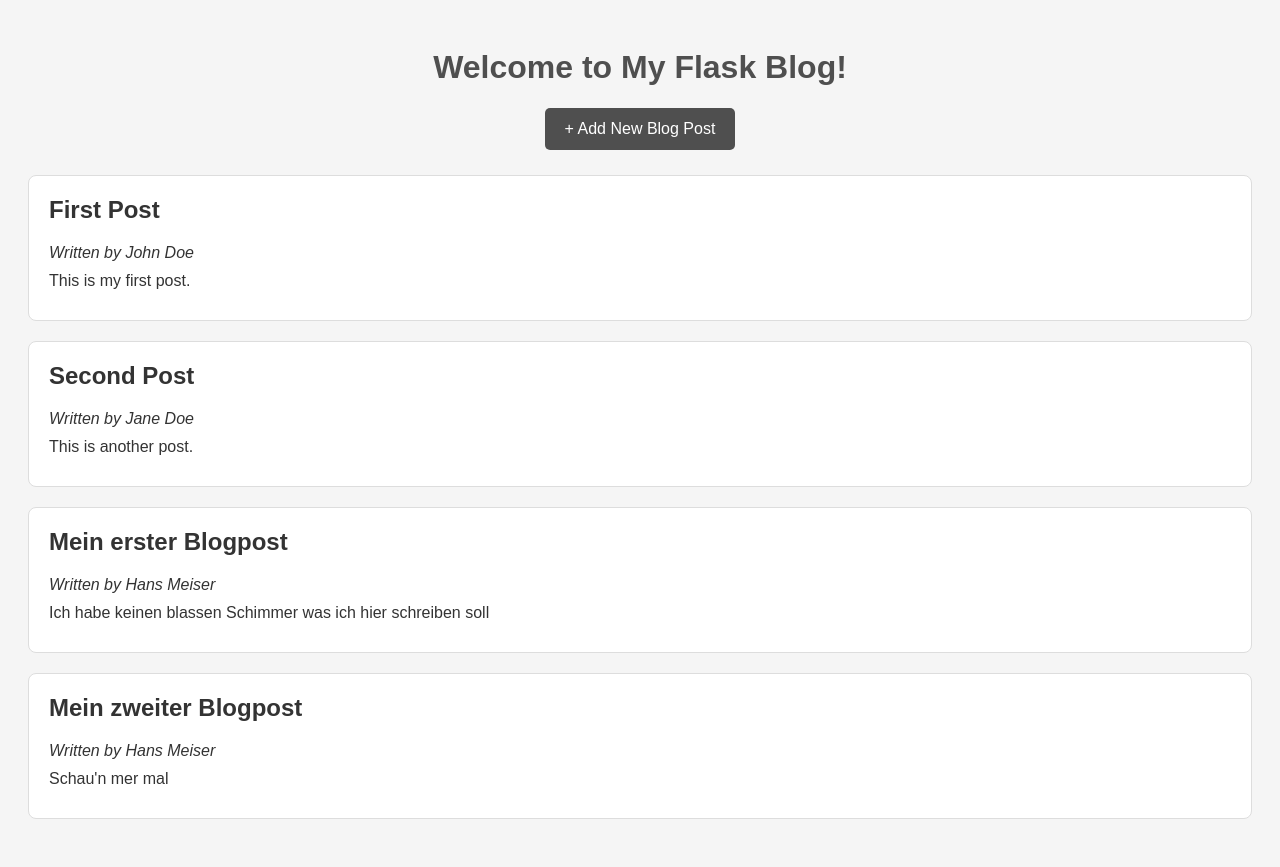
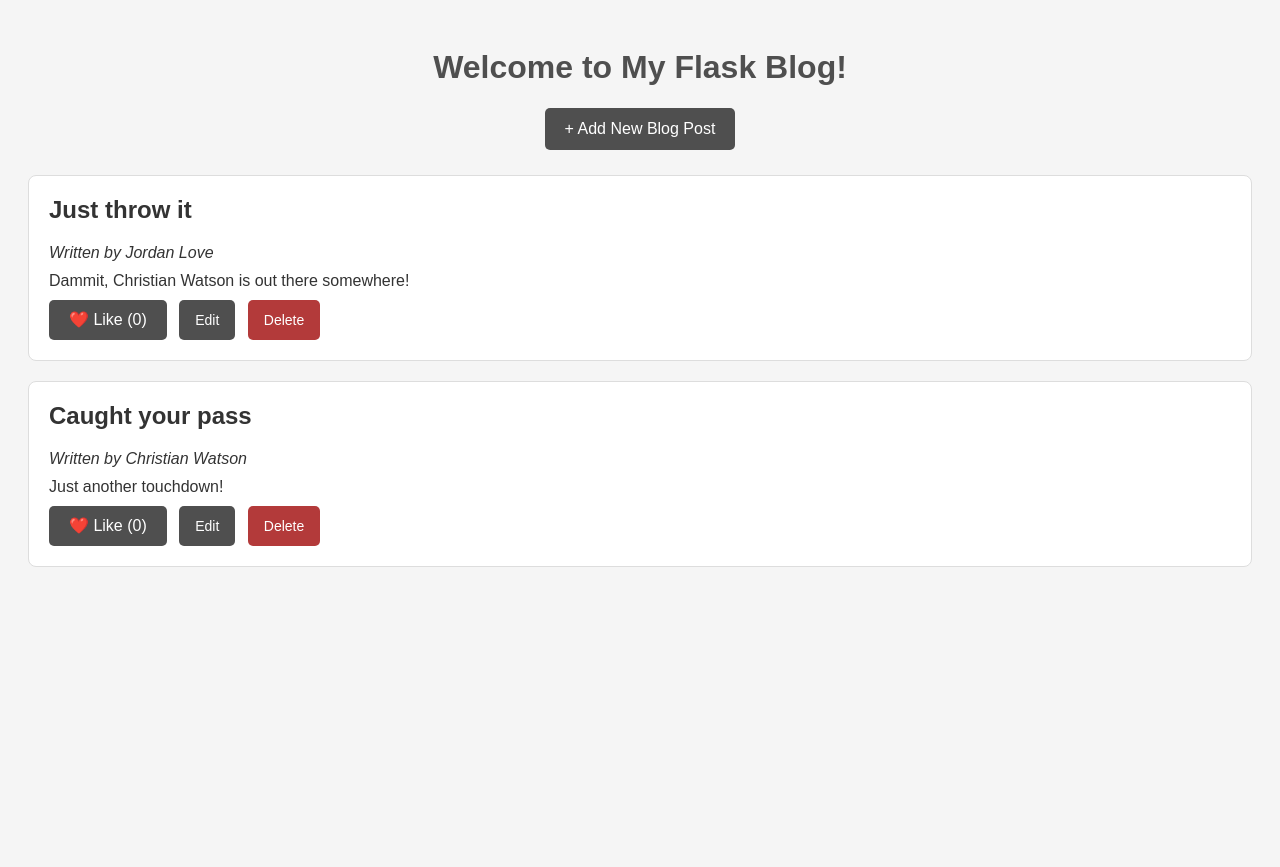
Before and after one commit to adiwisch/masterblog, a Flask app: page / in a window 1280 px wide. After the commit the page ends 567 px from the top, so only its background shows below. Run offline with Flask 3, Linux system fonts and the light colour scheme.

Commit message:
Blogposts löschen Blogposts aktualisieren Like Funktionalität Templates zusammengefasst

```diff
--- a/app.py
+++ b/app.py
@@ -1,44 +1,145 @@
-from flask import Flask, render_template, request, redirect, url_for
+"""Flask blog application with storage in JSON file"""
+
 import json
+from flask import Flask, render_template, request, redirect, url_for, flash
+
 
 app = Flask(__name__)
+app.secret_key = "andres_temporary_secret_key"
 
 def load_blog_posts():
+    """Load all blog posts from the JSON file."""
     with open('blog_posts.json', 'r', encoding='utf-8') as file:
         return json.load(file)
 
 
 def save_blog_posts(posts):
+    """Save all blog posts to the JSON file."""
     with open('blog_posts.json', 'w', encoding='utf-8') as file:
         json.dump(posts, file, indent=4, ensure_ascii=False)
+
+def get_post_by_id(post_id):
+    """Return a blog post by its ID - None if no post was found with that ID."""
+    blog_posts = load_blog_posts()
+
+    return next(
+        (post for post in blog_posts if post['id'] == post_id),
+        None
+    )
+
 @app.route('/')
 def index():
-    with open('blog_posts.json', 'r', encoding='utf-8') as file:
-        blog_posts = load_blog_posts()
+    """Display all blog posts."""
+    blog_posts = load_blog_posts()
     return render_template('index.html', posts=blog_posts)
 
 @app.route('/add', methods=['GET', 'POST'])
 def add():
+    """Create a new blog post or display the form to do so."""
     if request.method == 'POST':
-
+        # Load all blog posts
         blog_posts = load_blog_posts()
+        # get values from form
         author = request.form.get('author')
         title = request.form.get('title')
         content = request.form.get('content')
 
+        # get new ID
         new_id = max((post['id'] for post in blog_posts), default=0) + 1
 
         new_post = {
             'id': new_id,
             'author': author,
             'title': title,
-            'content': content
+            'content': content,
+            'likes': 0
         }
 
+        # add new post to existing ones
         blog_posts.append(new_post)
+        # save posts
         save_blog_posts(blog_posts)
         return redirect(url_for('index'))
-    return render_template('add.html')
+    return render_template('post_form.html')
+
+@app.route('/delete/<int:post_id>')
+def delete(post_id):
+    """Delete a blog post by ID and redirect to the index. Display success and error messages"""
+    # Load all blog posts
+    blog_posts = load_blog_posts()
+    # look for post with specified ID
+    post_to_delete = next(
+        (post for post in blog_posts if post['id'] == post_id),
+        None
+    )
+
+    if post_to_delete is None:
+        # no post found: show error message
+        flash(f'Error 404: Blog post with ID {post_id} was not found.', 'error')
+    else:
+        # post found: remove post from all posts
+        blog_posts.remove(post_to_delete)
+        # save posts
+        save_blog_posts(blog_posts)
+        # show success message
+        flash(f'Blog post "{post_to_delete["title"]}" was deleted successfully.', 'success')
+
+    return redirect(url_for('index'))
+
+
+@app.route('/update/<int:post_id>', methods=['GET', 'POST'])
+def update(post_id):
+    """Update an existing blog post or display the form to do so."""
+    # Get the blog post
+    post = get_post_by_id(post_id)
+
+    # return error if none found
+    if post is None:
+        return "Post not found", 404
+
+    if request.method == 'POST':
+        # Load all blog posts
+        blog_posts = load_blog_posts()
+
+        # Get updated form data
+        author = request.form.get('author')
+        title = request.form.get('title')
+        content = request.form.get('content')
+
+        # Update the selected post
+        for blog_post in blog_posts:
+            if blog_post['id'] == post_id:
+                blog_post['author'] = author
+                blog_post['title'] = title
+                blog_post['content'] = content
+                break
+
+        # Save the updated posts
+        save_blog_posts(blog_posts)
+
+        flash('Blog post updated successfully!', 'success')
+        return redirect(url_for('index'))
+
+    # GET request: display the pre-filled form
+    return render_template('post_form.html', post=post)
+
+@app.route('/like/<int:post_id>', methods=['POST'])
+def like(post_id):
+    """Increment the like count of a blog post."""
+    # load all blog posts
+    blog_posts = load_blog_posts()
+
+    for post in blog_posts:
+        # find post with ID
+        if post['id'] == post_id:
+            # increment 'likes' count by 1
+            post['likes'] = post.get('likes', 0) + 1
+            # save posts
+            save_blog_posts(blog_posts)
+            break
+
+    return redirect(url_for('index'))
+
 
 
 if __name__ == '__main__':
--- a/blog_posts.json
+++ b/blog_posts.json
@@ -1,26 +1,14 @@
 [
     {
         "id": 1,
-        "author": "John Doe",
-        "title": "First Post",
-        "content": "This is my first post."
+        "author": "Jordan Love",
+        "title": "Just throw it",
+        "content": "Dammit, Christian Watson is out there somewhere!"
     },
     {
         "id": 2,
-        "author": "Jane Doe",
-        "title": "Second Post",
-        "content": "This is another post."
-    },
-    {
-        "id": 3,
-        "author": "Hans Meiser",
-        "title": "Mein erster Blogpost",
-        "content": "Ich habe keinen blassen Schimmer was ich hier schreiben soll"
-    },
-    {
-        "id": 4,
-        "author": "Hans Meiser",
-        "title": "Mein zweiter Blogpost",
-        "content": "Schau'n mer mal"
+        "author": "Christian Watson",
+        "title": "Caught your pass",
+        "content": "Just another touchdown!"
     }
 ]
--- a/static/style.css
+++ b/static/style.css
@@ -112,3 +112,101 @@ button[type="submit"]:hover {
 .add-post-button:hover {
     background-color: #333;
 }
+
+
+.delete-post-button {
+    display: inline-block;
+    background-color: #B33A3A;
+    color: #FFF;
+    padding: 8px 14px;
+    border-radius: 5px;
+    text-decoration: none;
+    font-size: 14px;
+}
+
+.delete-post-button:hover {
+    background-color: #8F2929;
+}
+
+
+.status-message {
+    max-width: 600px;
+    margin: 0 auto 20px;
+    padding: 15px 20px;
+    border-radius: 8px;
+    text-align: center;
+    font-weight: bold;
+}
+
+.status-message.success {
+    color: #276738;
+    background-color: #E3F4E7;
+    border: 1px solid #B5DDBD;
+}
+
+.status-message.error {
+    color: #9B2525;
+    background-color: #FBE7E7;
+    border: 1px solid #E8BABA;
+}
+
+
+.edit-post-button {
+    display: inline-block;
+    background-color: #4F4F4F;
+    color: #FFF;
+    padding: 8px 14px;
+    border-radius: 5px;
+    text-decoration: none;
+    font-size: 14px;
+    margin-right: 8px;
+}
+
+.edit-post-button:hover {
+    background-color: #333;
+}
+
+
+.like-form {
+    display: inline-block;
+    margin-right: 8px;
+}
+
+.like-button {
+    background-color: #F5F5F5;
+    color: #B33A3A;
+    padding: 8px 14px;
+    border: 1px solid #DDD;
+    border-radius: 5px;
+    font-size: 14px;
+    cursor: pointer;
+}
+
+.like-button:hover {
+    background-color: #FBE7E7;
+}
+
+
+/* Consistent height and alignment for all post buttons */
+.like-button,
+.edit-post-button,
+.delete-post-button {
+    box-sizing: border-box;
+    display: inline-flex;
+    align-items: center;
+    justify-content: center;
+    height: 40px;
+    padding: 0 16px;
+    border-radius: 5px;
+    font-family: Arial, sans-serif;
+    font-size: 14px;
+    line-height: 1;
+    vertical-align: middle;
+}
+
+/* Remove default spacing around the Like form */
+.like-form {
+    display: inline-flex;
+    margin: 0 8px 0 0;
+    vertical-align: middle;
+}
--- a/templates/index.html
+++ b/templates/index.html
@@ -1,3 +1,4 @@
+
 <!DOCTYPE html>
 <html lang="en">
 <head>
@@ -8,6 +9,16 @@
 </head>
 <body>
     <h1>Welcome to My Flask Blog!</h1>
+
+    {% with messages = get_flashed_messages(with_categories=true) %}
+    {% if messages %}
+        {% for category, message in messages %}
+            <div class="status-message {{ category }}">
+                {{ message }}
+            </div>
+        {% endfor %}
+    {% endif %}
+    {% endwith %}
 
     <div class="add-post-container">
         <a href="{{ url_for('add') }}" class="add-post-button">
@@ -20,7 +31,23 @@
         <h2>{{ post.title }}</h2>
         <p><em>Written by {{ post.author }}</em></p>
         <p>{{ post.content }}</p>
+
+        <form action="{{ url_for('like', post_id=post.id) }}" method="POST"
+            class="like-form">
+            <button type="submit" class="like-button">
+                ❤️ Like ({{ post.get('likes', 0) }})
+            </button>
+        </form>
+
+        <a href="{{ url_for('update', post_id=post.id) }}"
+            class="edit-post-button">
+            Edit
+        </a>
+        <a href="{{ url_for('delete', post_id=post.id) }}"
+            class="delete-post-button">
+            Delete
+        </a>
     </div>
-    {%endfor%}
+    {% endfor %}
 </body>
 </html>
```
Also changed, not shown: templates/add.html (deleted, +0 -38 lines), templates/post_form.html (added, +53 -0 lines).
